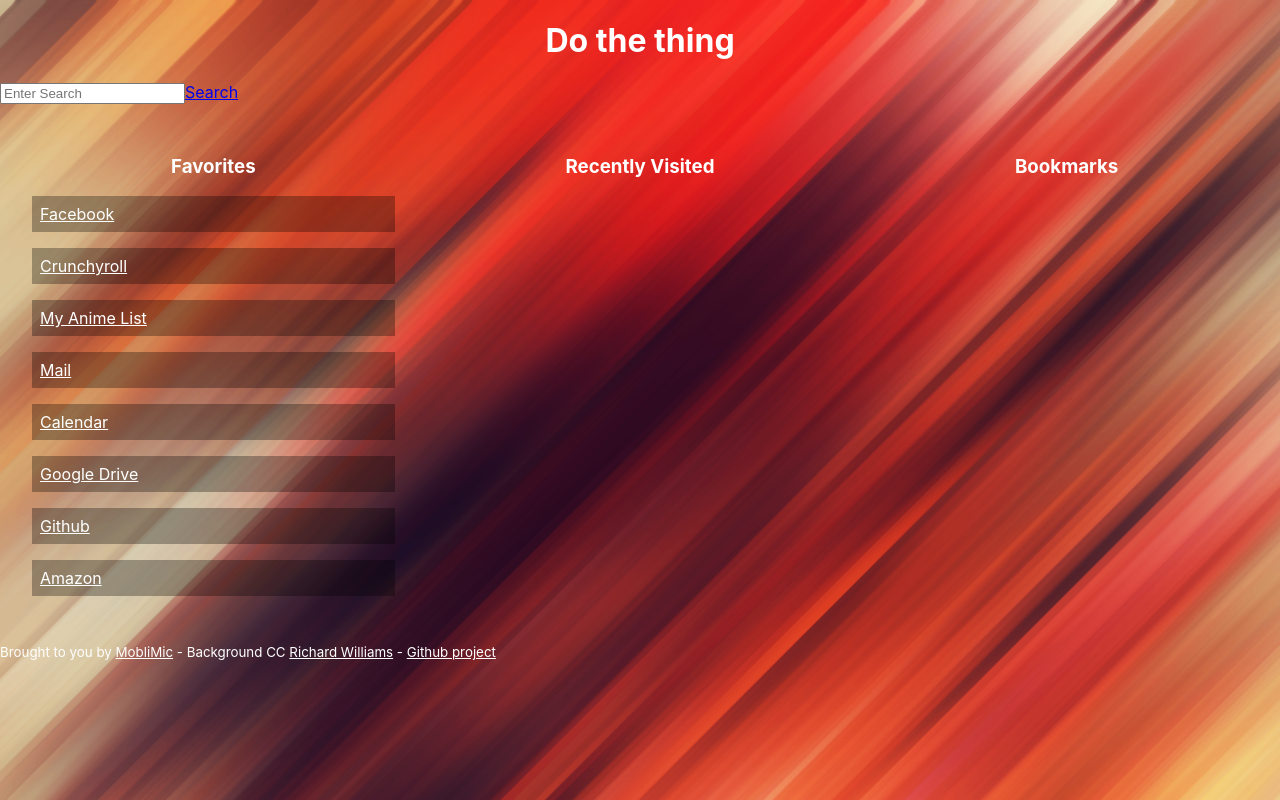
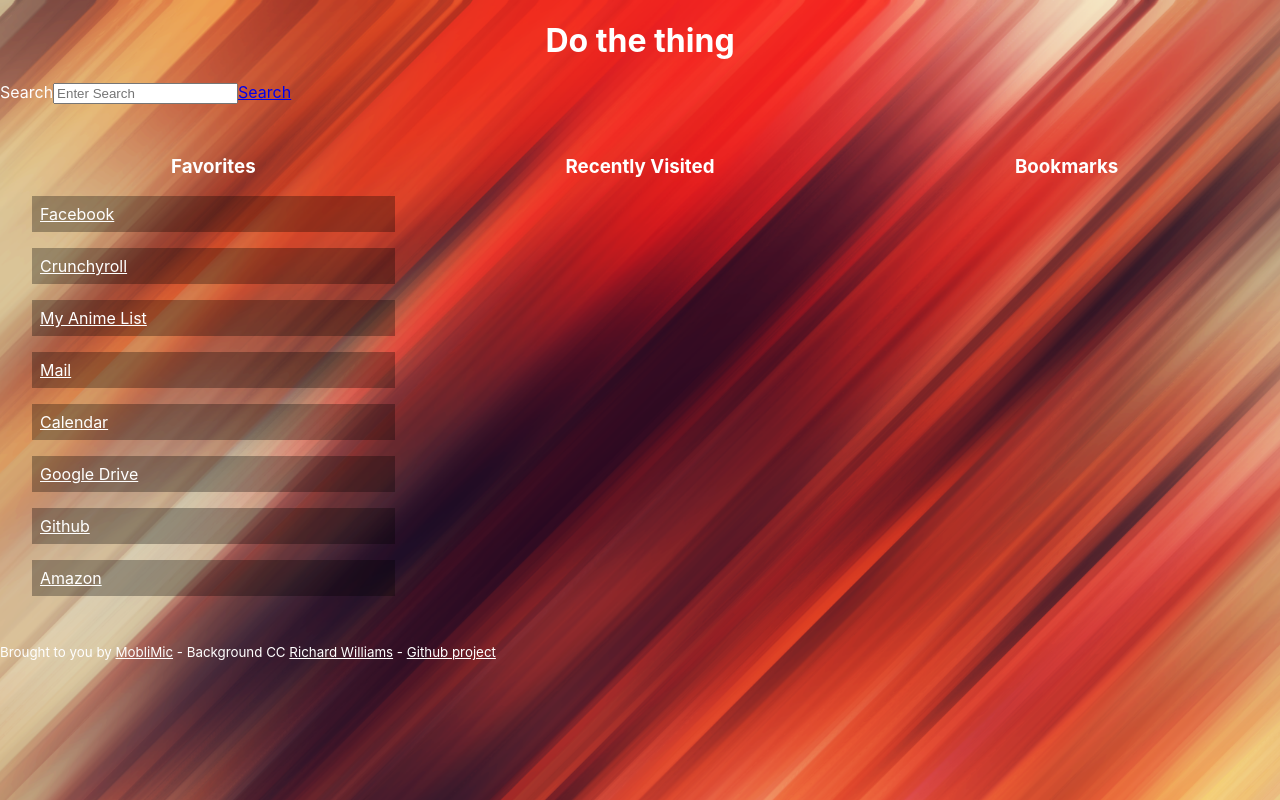
Before and after one commit to MobliMic/MobliTab, a React (Create React App) app: page / in a window 1280 px wide. Built offline with nearby package versions, Linux system fonts and the light colour scheme; no server answers.

Commit message:
adding label

```diff
--- a/src/search/index.js
+++ b/src/search/index.js
@@ -5,10 +5,12 @@
   // todo make this search work intuitivly e.g. search and hit enter
   return (
     <React.Fragment>
+      <label for='search'>
+        Search
+      </label>
       <input
         name="search"
         placeholder="Enter Search"
-        label="Search"
         onChange={ (e) => {
           setSearch(e.target.value);
         } }
```
